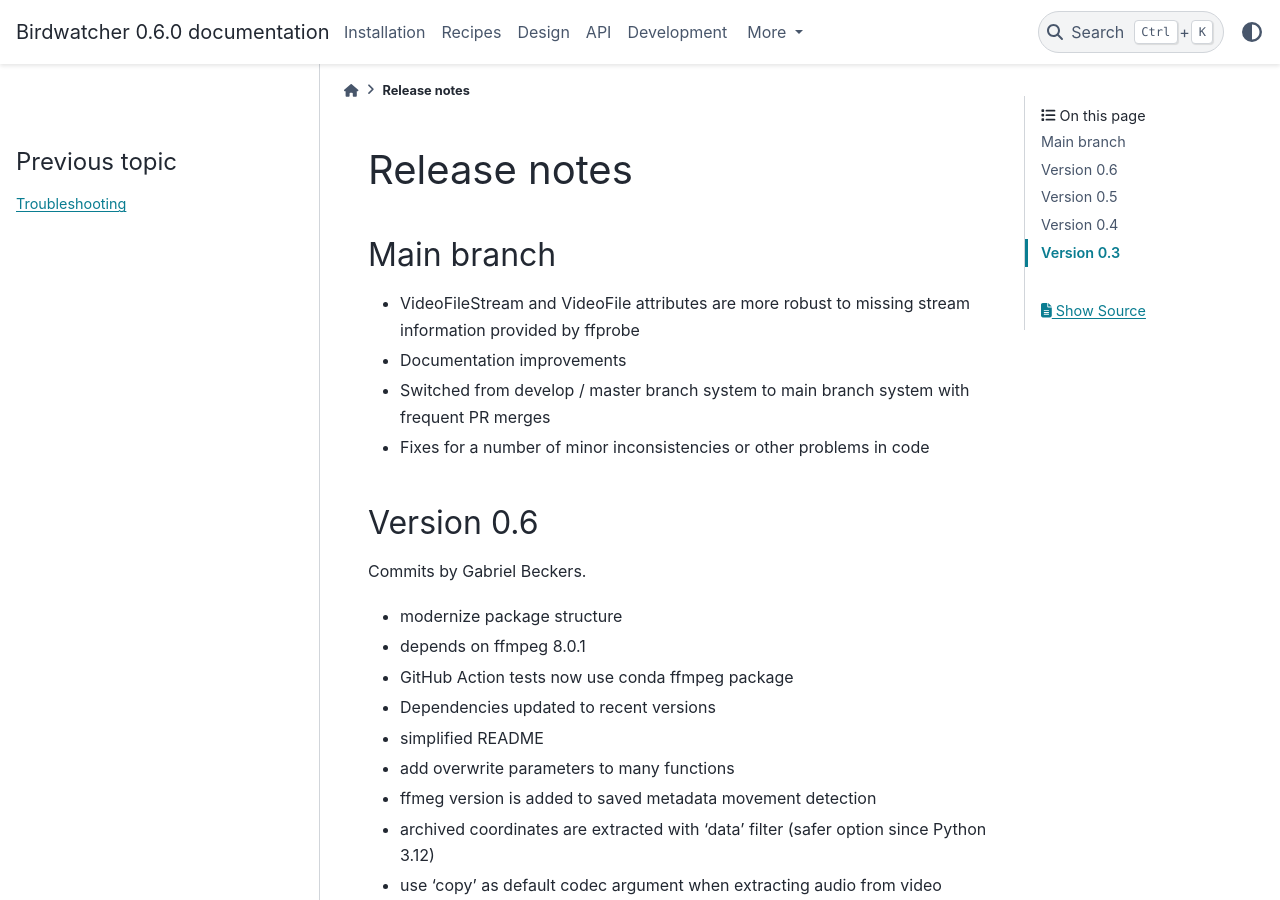
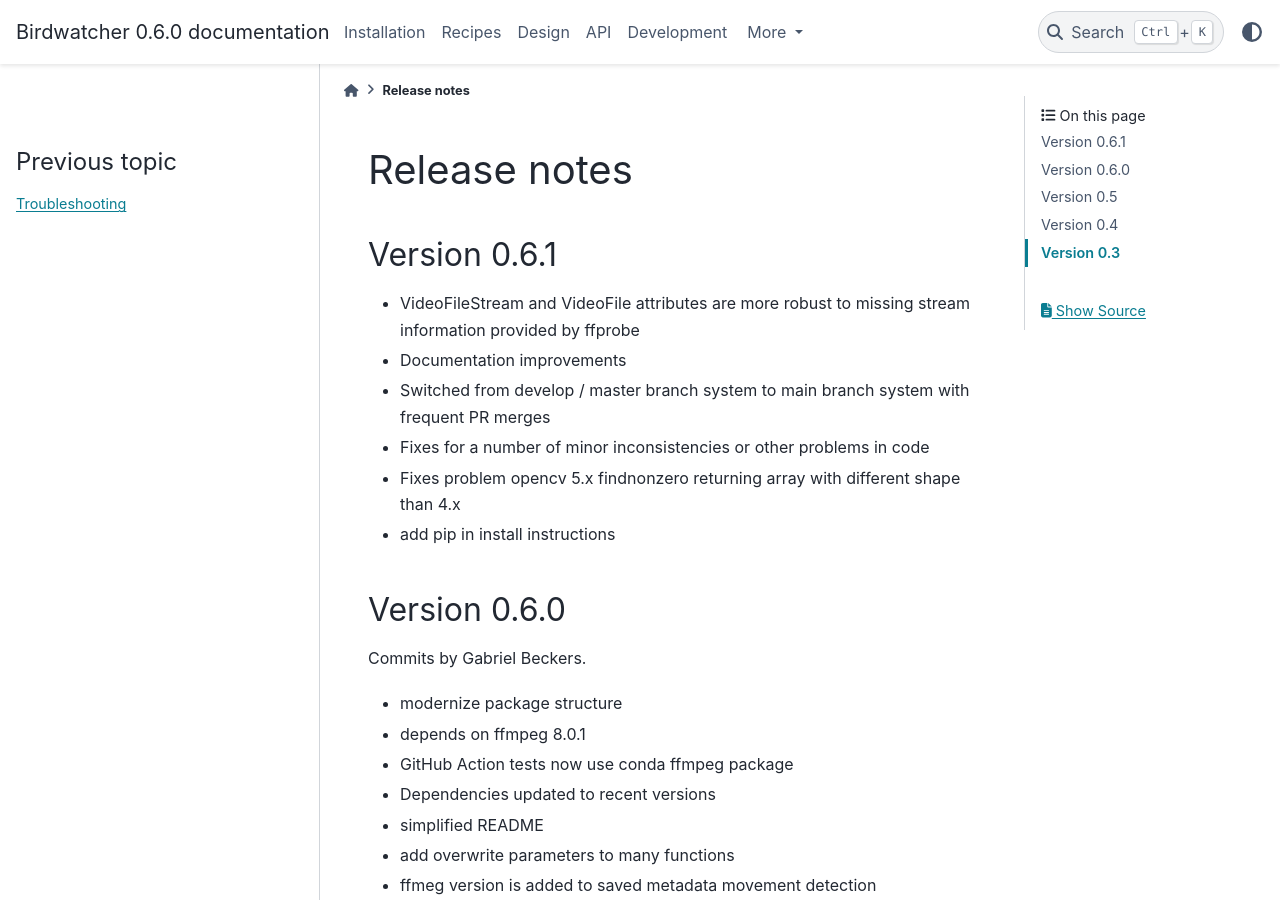
Before and after one commit to gbeckers/Birdwatcher, a Sphinx documentation site: the page built from docs/releasenotes.rst, in a window 1280 px wide and 900 px high. Built offline with Sphinx 7.4.7 and the PyData theme 0.15.4, drawn with Linux system fonts in a browser that asks for light colours.

Commit message:
add pip to install instructions docs

```diff
--- a/docs/installation.rst
+++ b/docs/installation.rst
@@ -17,7 +17,7 @@ Python 3 versions may also work.
 
    .. code-block:: bash
 
-     conda create -n mybirdwatcher python=3.14 git=2.51 ffmpeg=8.0.1 numpy=2.4.2 matplotlib=3.10.8 pandas=3.0.0 seaborn=0.13.2
+     conda create -n mybirdwatcher python=3.14 git=2.51 ffmpeg=8.0.1 numpy=2.4.2 matplotlib=3.10.8 pandas=3.0.0 seaborn=0.13.2 pip
 
 #. Switch to this new environment:
 
--- a/docs/releasenotes.rst
+++ b/docs/releasenotes.rst
@@ -1,16 +1,18 @@
 Release notes
 =============
 
-Main branch
------------
+Version 0.6.1
+-------------
 
 - VideoFileStream and VideoFile attributes are more robust to missing stream information provided by ffprobe
 - Documentation improvements
 - Switched from develop / master branch system to main branch system with frequent PR merges
 - Fixes for a number of minor inconsistencies or other problems in code
+- Fixes problem opencv 5.x findnonzero returning array with different shape than 4.x
+- add pip in install instructions
 
-Version 0.6
------------
+Version 0.6.0
+-------------
 
 Commits by Gabriel Beckers.
 
```
